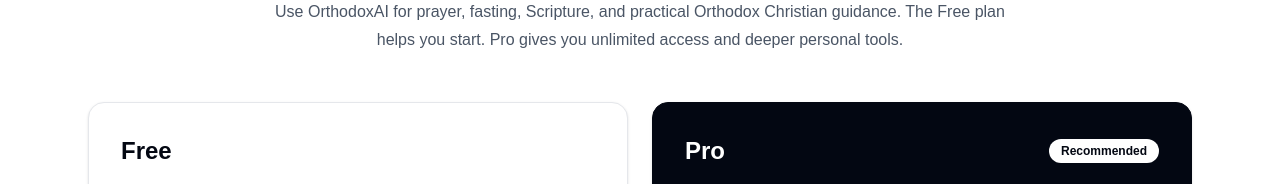
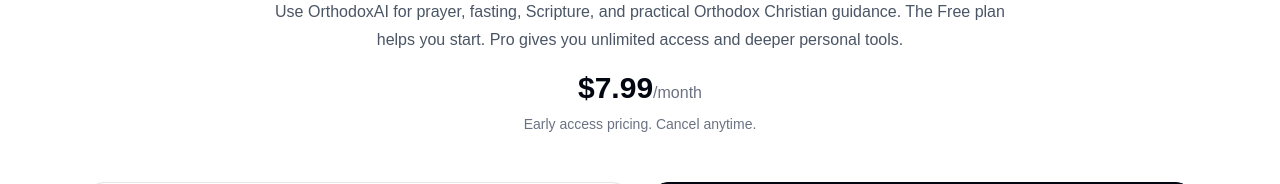
Before and after one commit to triplnj/orthodox-ai, a Next.js app: page /pricing in a window 1280 px wide. Shown: the part 311-495 px from the top of the page. Built offline with nearby package versions, Linux system fonts and the light colour scheme; no server answers.

Commit message:
Adding early access pricing

```diff
--- a/src/app/dashboard/page.tsx
+++ b/src/app/dashboard/page.tsx
@@ -284,6 +284,12 @@
               ? "Your Pro access is active. You have unlimited questions and access to Pro tools."
               : `You have ${stats.remainingFreeQuestions} Free questions remaining today.`}
           </p>
+
+          {!isPro && (
+          <p className="mt-2 text-sm text-gray-500">
+            Pro plan: $7.99/month · Early access pricing · Cancel anytime.
+          </p>
+          )}
 
           <div className="mt-5 flex flex-col gap-3 sm:flex-row">
             {isPro ? <CustomerPortalButton /> : <CheckoutButton />}
--- a/src/app/page.tsx
+++ b/src/app/page.tsx
@@ -165,7 +165,13 @@
             >
               View Pro plan
             </Link>
+
+            <p className="mt-3 text-sm text-gray-500">
+            OrthodoxAI Pro — $7.99/month. Early access pricing. Cancel anytime.
+            </p>
           </div>
+
+
 
           <div className="rounded-2xl border border-gray-800 bg-gray-900 p-6">
             <ul className="space-y-3 text-sm text-gray-200">
--- a/src/app/pricing/page.tsx
+++ b/src/app/pricing/page.tsx
@@ -41,6 +41,13 @@
           Christian guidance. The Free plan helps you start. Pro gives you
           unlimited access and deeper personal tools.
         </p>
+        <p className="mt-4 text-3xl font-bold text-gray-950">
+        $7.99<span className="text-base font-medium text-gray-500">/month</span>
+      </p>
+
+      <p className="mt-2 text-sm text-gray-500">
+        Early access pricing. Cancel anytime.
+      </p>
       </section>
 
       <section className="mt-12">
```
